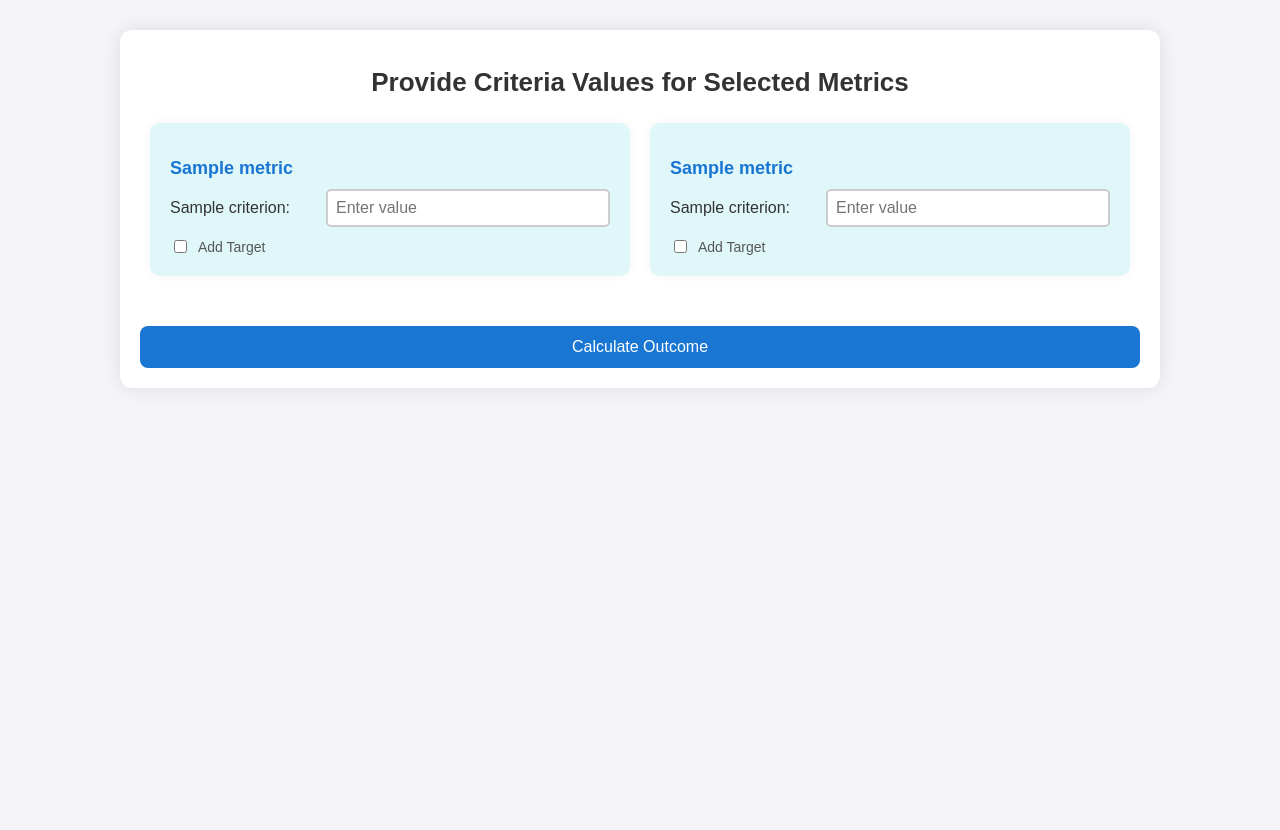
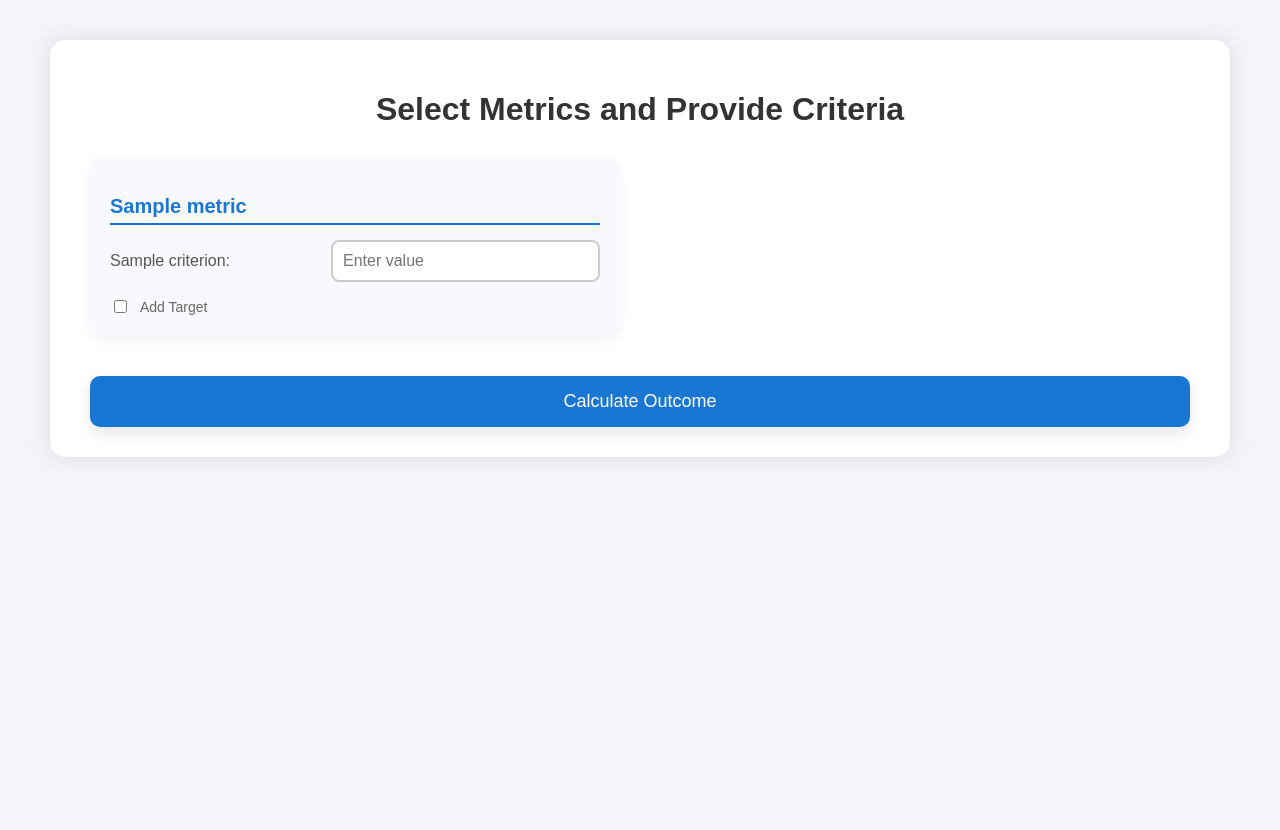
Before and after one commit to Vejaysundaram-Rajkumar/tester-product, a Flask app: template Templates/results.html in a window 1280 px wide. After the commit the page ends 428 px from the top, so only its background shows below. Run offline with Flask 3, Linux system fonts and the light colour scheme; the template is opened without the code that fills it: most values are stand-ins (such as "Sample title", 1, 10 or a date in 2020); parts of the project's set-up code (start-up, migrations or seed data) failed here and were passed over.

Commit message:
More css update on results.html

```diff
--- a/Templates/index.html
+++ b/Templates/index.html
@@ -46,7 +46,7 @@
 
         .category-box {
             background-color: #e0f7fa;
-            padding: 20px;
+            padding: 10px;
             text-align: center;
             border-radius: 5px;
             cursor: pointer;
--- a/Templates/results.html
+++ b/Templates/results.html
@@ -12,48 +12,59 @@
             width: 100%;
             font-family: 'Arial', sans-serif;
             background-color: #f4f4f9;
+            display: flex;
+            justify-content: center;
+            align-items: flex-start;
         }
 
         .results-container {
-            max-width: 1000px;
+            display: flex;
+            flex-direction: column;
+            justify-content: flex-start;
             width: 90vw;
-            padding: 20px;
+            max-width: 1100px;
+            height: auto;
             background-color: white;
-            border-radius: 12px;
-            box-shadow: 0 0 20px rgba(0, 0, 0, 0.1);
-            margin: 30px auto;
+            border-radius: 15px;
+            box-shadow: 0 0 25px rgba(0, 0, 0, 0.1);
+            padding: 30px 40px;
+            margin: 40px 0;
+            overflow-y: auto;
         }
 
         h1 {
-            font-size: 26px;
+            font-size: 32px;
             color: #333;
-            margin-bottom: 25px;
+            margin-bottom: 30px;
             text-align: center;
+            font-weight: bold;
         }
 
         .form-container {
-            display: flex;
-            justify-content: space-between;
-            flex-wrap: wrap;
-        }
-
-        .column {
-            width: 48%;
-            padding: 0 10px;
+            display: grid;
+            grid-template-columns: 1fr 1fr;
+            grid-gap: 40px;
+            width: 100%;
         }
 
         .metric-block {
-            background-color: #e0f7fa;
-            border-radius: 10px;
+            background-color: #f8f9fc;
+            border-radius: 12px;
             padding: 20px;
-            margin-bottom: 20px;
-            box-shadow: 0 0 10px rgba(0, 0, 0, 0.05);
+            box-shadow: 0 4px 15px rgba(0, 0, 0, 0.05);
+            transition: transform 0.2s;
+        }
+
+        .metric-block:hover {
+            transform: translateY(-5px);
         }
 
         h2 {
-            font-size: 18px;
+            font-size: 20px;
             color: #1976d2;
-            margin-bottom: 10px;
+            margin-bottom: 15px;
+            border-bottom: 2px solid #1976d2;
+            padding-bottom: 5px;
         }
 
         ul {
@@ -63,7 +74,7 @@
         }
 
         li {
-            margin: 10px 0;
+            margin: 15px 0;
             display: flex;
             justify-content: space-between;
             align-items: center;
@@ -71,17 +82,18 @@
 
         label {
             font-size: 16px;
-            color: #333;
+            color: #555;
             flex: 1;
         }
 
         input[type="number"] {
-            width: 60%;
-            padding: 8px;
+            width: 50%;
+            padding: 10px;
             font-size: 16px;
             border: 2px solid #ccc;
-            border-radius: 5px;
+            border-radius: 8px;
             transition: border-color 0.3s ease;
+            background-color: #fff;
         }
 
         input[type="number"]:focus {
@@ -90,19 +102,19 @@
         }
 
         .target-checkbox {
-            margin-top: 10px;
+            margin-top: 15px;
             display: flex;
             align-items: center;
         }
 
         .target-checkbox label {
-            margin-left: 8px;
+            margin-left: 10px;
             font-size: 14px;
-            color: #555;
+            color: #666;
         }
 
         .target-input {
-            margin-top: 10px;
+            margin-top: 15px;
             display: none;
         }
 
@@ -114,27 +126,32 @@
             background-color: #1976d2;
             color: white;
             border: none;
-            padding: 12px 20px;
-            border-radius: 8px;
-            font-size: 16px;
+            padding: 15px 25px;
+            border-radius: 10px;
+            font-size: 18px;
             cursor: pointer;
-            margin-top: 30px;
+            margin-top: 40px;
+            transition: background-color 0.3s ease, box-shadow 0.2s ease;
+            box-shadow: 0 6px 15px rgba(0, 0, 0, 0.1);
             width: 100%;
-            transition: background-color 0.3s ease;
         }
 
         button:hover {
             background-color: #135ba1;
+            box-shadow: 0 8px 20px rgba(0, 0, 0, 0.15);
         }
 
-        @media (max-width: 768px) {
-            .column {
-                width: 100%;
-                margin-bottom: 20px;
+        @media (max-width: 1024px) {
+            .form-container {
+                grid-template-columns: 1fr; /* Single column on smaller screens */
             }
 
             .metric-block {
                 padding: 15px;
+            }
+
+            input[type="number"] {
+                width: 100%;
             }
         }
     </style>
@@ -148,22 +165,16 @@
                 targetInput.style.display = 'none';
             }
         }
-
-        // Function to sanitize metric names by replacing special characters and spaces
-        function sanitizeString(str) {
-            return str.replace(/[^a-zA-Z0-9]/g, '_');
-        }
     </script>
 </head>
 
 <body>
     <div class="results-container">
-        <h1>Provide Criteria Values for Selected Metrics</h1>
+        <h1>Select Metrics and Provide Criteria</h1>
         <form method="POST" action="/save_results">
             <div class="form-container">
-                <div class="column">
-                    <!-- Left column -->
-                    {% for metric in selected_metrics[0:5] %}
+                <!-- Metric blocks in two columns -->
+                {% for metric in selected_metrics %}
                     {% set sanitized_metric = metric|replace(' ', '_')|replace('[^a-zA-Z0-9]', '_') %}
                     <div class="metric-block">
                         <h2>{{ metric }}</h2>
@@ -186,33 +197,6 @@
                     </div>
                 {% endfor %}
             </div>
-
-                <div class="column">
-                    <!-- Right column -->
-                    {% for metric in selected_metrics[5:] %}
-                        {% set sanitized_metric = metric|replace(' ', '_')|replace('[^a-zA-Z0-9]', '_') %}
-                        <div class="metric-block">
-                            <h2>{{ metric }}</h2>
-                            <ul>
-                                {% for criterion in metrics_data[metric] %}
-                                    {% set sanitized_criterion = criterion|replace(' ', '_')|replace('[^a-zA-Z0-9]', '_') %}
-                                    <li>
-                                        <label for="criteria_{{ sanitized_metric }}_{{ sanitized_criterion }}">{{ criterion }}:</label>
-                                        <input type="number" id="criteria_{{ sanitized_metric }}_{{ sanitized_criterion }}" name="criteria_{{ sanitized_metric }}_{{ sanitized_criterion }}" step="0.01" required placeholder="Enter value">
-                                    </li>
-                                {% endfor %}
-                            </ul>
-                            <div class="target-checkbox">
-                                <input type="checkbox" id="target_{{ sanitized_metric }}" name="add_target_{{ sanitized_metric }}" onclick="toggleTargetInput(this, 'target_input_{{ sanitized_metric }}')">
-                                <label for="target_{{ sanitized_metric }}">Add Target</label>
-                            </div>
-                            <div class="target-input" id="target_input_{{ sanitized_metric }}" style="display:none;">
-                                <input type="number" name="target_{{ sanitized_metric }}" placeholder="Enter target value" step="0.01">
-                            </div>
-                        </div>
-                    {% endfor %}
-                </div>
-            </div>
             <button type="submit">Calculate Outcome</button>
         </form>
     </div>
```
Lines whose indentation alone changed are shown as unchanged.
